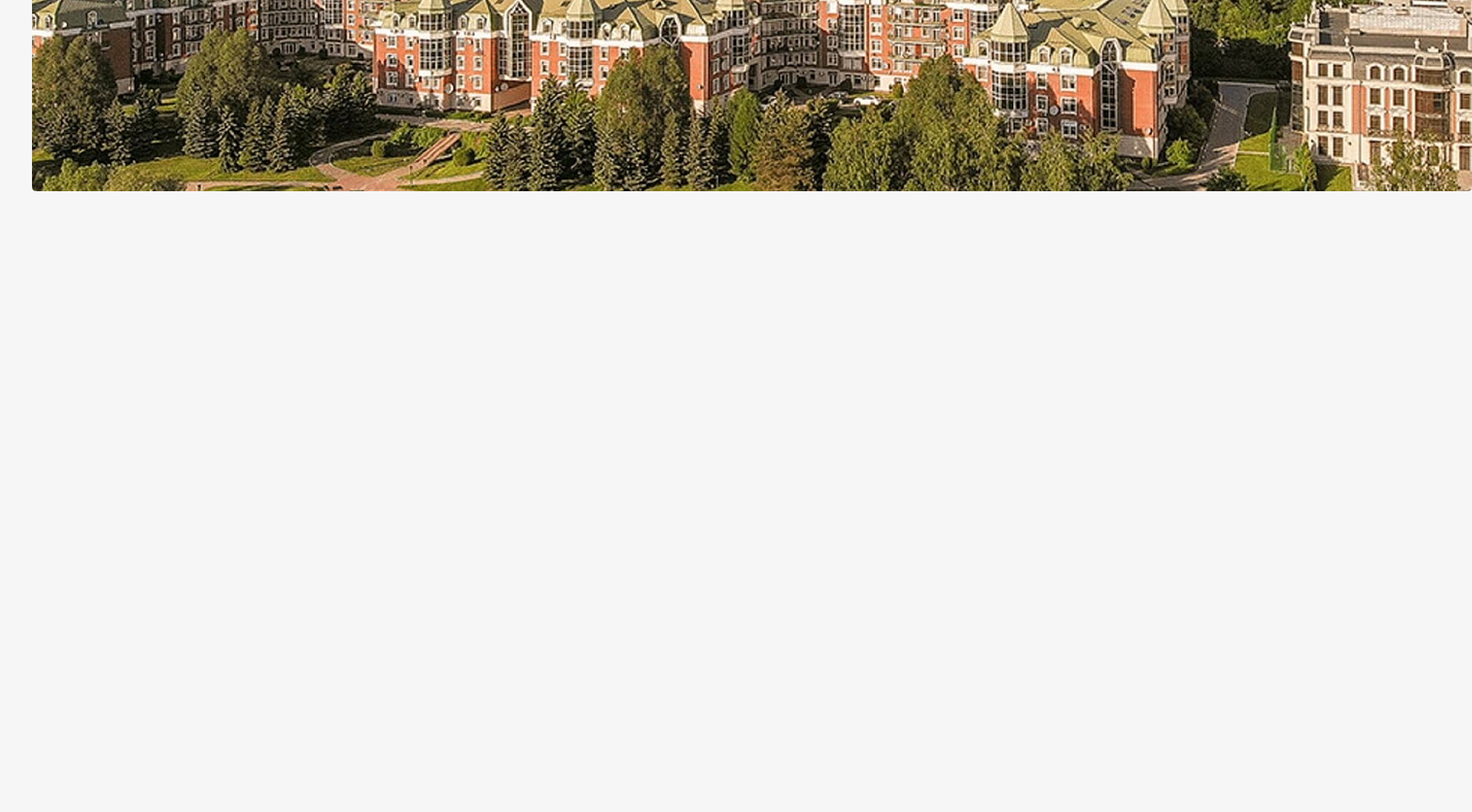
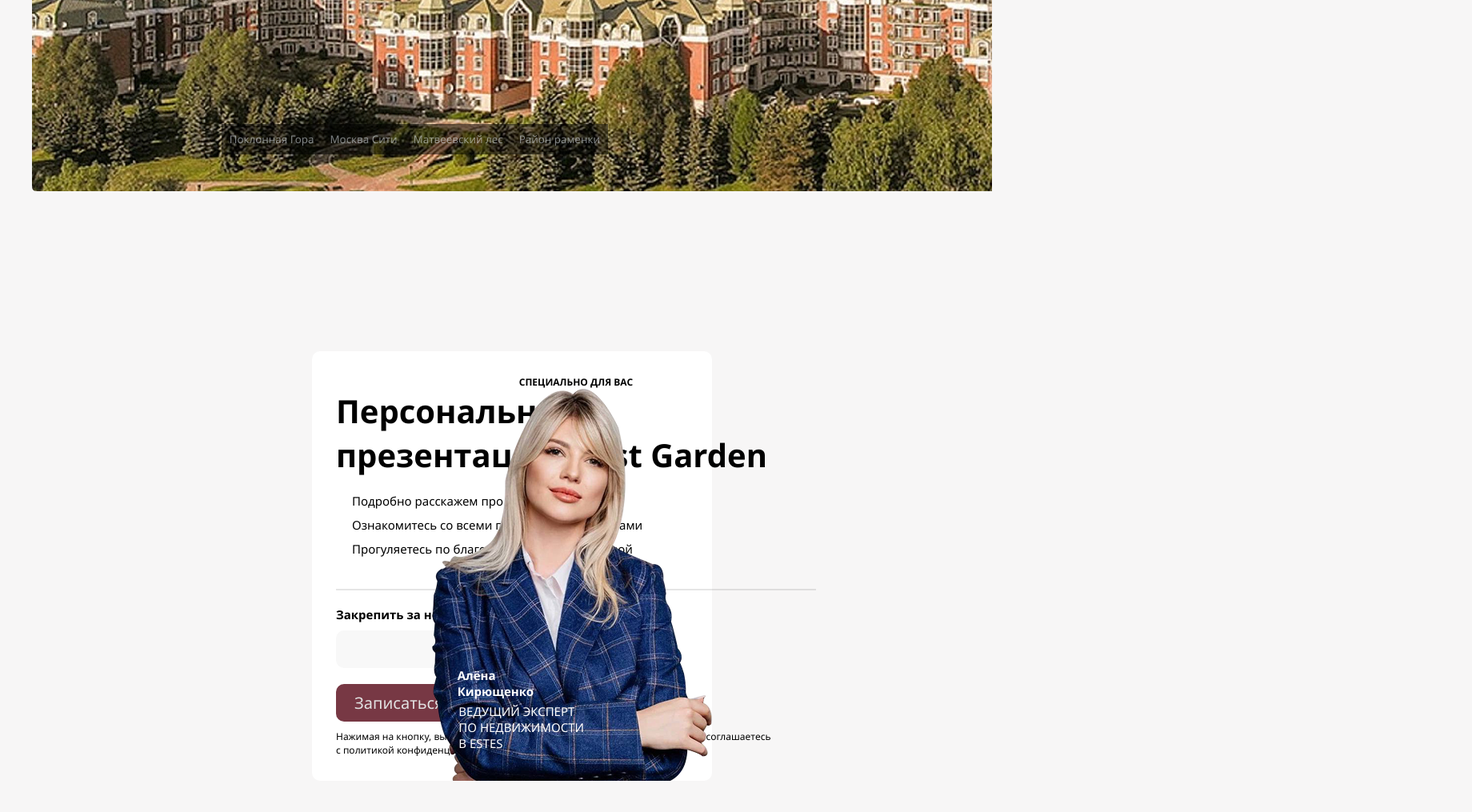
Before and after one commit to WugiWugi/Residential-complex, a React (Vite) app: page / in a window 1280 px wide. Shown: the part 3863-4878 px from the top of the page at 80% size, 1840 px wide, since content can reach past the window. Before the commit the page ends 4125 px from the top, so only its background shows below. Built offline with nearby package versions, Linux system fonts and the light colour scheme.

Commit message:
Проект Residential-complex

```diff
--- a/src/css/Demonstration-area.css
+++ b/src/css/Demonstration-area.css
@@ -1,28 +1,26 @@
-.Demonstration-area{
+.Demonstration-area {}
 
-}
-
-.demonstration-area__map-container{
+.demonstration-area__map-container {
     display: flex;
     flex-direction: column;
     align-items: center;
     text-align: center;
 }
 
-.demonstration-area-map-subtitle{
+.demonstration-area-map-subtitle {
     font-size: 1.9em;
 }
 
-.demonstration-area__map-title{
+.demonstration-area__map-title {
     font-size: 4em;
     margin-bottom: 40px;
 }
 
-.demonstration-area__information{
+.demonstration-area__information {
     font-size: 2em;
 }
 
-.demonstration-area__panoram{
+.demonstration-area__panoram {
     font-size: 2em;
     display: flex;
     justify-content: center;
@@ -35,12 +33,126 @@
     margin: 20px 0px 100px 0px;
 }
 
-.demonstration-area__container{
-
+.demonstration-area__container {
+    position: relative;
 }
 
-.demonstration-area__container-title{
+.demonstration-area__container-title {
     text-align: center;
     font-size: 3.5em;
     margin-bottom: 20px;
 }
+
+.demonstration-area__img-container {
+    display: flex;
+    max-width: 2000px;
+    gap: 20px;
+    overflow-x: auto;
+}
+
+.demonstration-area__poklonnaya-Mountain,
+.demonstration-area__moscow-city,
+.demonstration-area__matveevsky-forest,
+.demonstration-area__ramenki-district {
+    padding: 10px;
+    background-color: hsl(0, 0%, 0%, 50%);
+    border: 0px;
+    color: hsl(208, 100%, 97%, 50%);
+    cursor: pointer;
+}
+
+.demonstration-area__rayon-demonstration-btn {
+    position: absolute;
+    bottom: 5%;
+    right: 40%;
+}
+
+.persional__presentation {
+    margin: 200px 350px;
+    background-color: #ffffff;
+    border-radius: 10px;
+    padding: 30px;
+    position: relative;
+}
+
+.persional__presentation-container {
+    width: 600px;
+}
+
+.persional__presentation-subtitle {
+    text-align: center;
+    font-size: 1.2em;
+}
+
+.persional__presentation-title {
+    font-size: 4em;
+}
+
+.persional__presentation-list-container {
+    margin: 20px;
+}
+
+.persional__presentation-list {
+    list-style: none;
+    display: flex;
+    flex-direction: column;
+    gap: 10px;
+}
+
+.persional__presentation-list-item {
+    font-size: 1.5em;
+}
+
+.border {
+    border: 1px solid hsl(0, 0%, 0%, 10%);
+    margin: 40px 0px 20px 0px;
+}
+
+.persional__presentation-form-title {
+    font-size: 1.5em;
+    font-weight: 600;
+}
+
+.pesrional__presentation-form-btn,
+.pesrional__presentation-form-text-field {
+    margin: 10px 10px 10px 0px;
+    padding: 10px 23px;
+    border-radius: 10px;
+    border: none;
+    background-color: rgb(248, 248, 248);
+    font-size: 2em;
+}
+
+.pesrional__presentation-form-btn {
+    background-color: #773844;
+    color: rgb(226, 226, 226);
+}
+
+.persional__presentation-footer {
+    font-size: 1.2em;
+}
+
+.persional__presentation__women-img {
+    position: absolute;
+    bottom: -3px;
+    right: 0px;
+}
+
+.persional__presentation__women-name,
+.persional__presentation__women-specialisation {
+    position: absolute;
+    color: #ffffff;
+    z-index: 3;
+    font-size: 1.5em;
+}
+
+.persional__presentation__women-name {
+    bottom: 105px;
+    right: 223px;
+    font-weight: 700;
+}
+
+.persional__presentation__women-specialisation {
+    bottom: 40px;
+    right: 160px;
+}
--- a/src/pages/Demonstration-area.jsx
+++ b/src/pages/Demonstration-area.jsx
@@ -2,6 +2,7 @@
 import map from '../assets/map.png'
 import rayon from '../assets/img (1).jpg'
 import panorama from '../assets/icon/panorama.png'
+import women from '../assets/women.png'
 
 function DemonstrationArea() {
     return (
@@ -16,7 +17,43 @@
                 </div>
                 <div className="demonstration-area__container">
                     <h2 className="demonstration-area__container-title">Наслайждайтесь видами<br />из окон своей квартиры</h2>
-                    <img src={rayon} alt="rayon-img" />
+                    <div className="demonstration-area__img-container">
+                        <img src={rayon} alt="rayon-img" />
+                        <img src={rayon} alt="rayon-img" />
+                        <img src={rayon} alt="rayon-img" />
+                        <div className="demonstration-area__rayon-demonstration-btn">
+                            <button className="demonstration-area__poklonnaya-Mountain">Поклонная Гора</button>
+                            <button className="demonstration-area__moscow-city">Москва Сити</button>
+                            <button className="demonstration-area__matveevsky-forest">Матвеевский лес</button>
+                            <button className="demonstration-area__ramenki-district">Район раменки</button>
+                        </div>
+                    </div>
+                </div>
+
+                <div className="persional__presentation">
+                    <div className="persional__presentation-container">
+                        <h2 className="persional__presentation-subtitle">СПЕЦИАЛЬНО ДЛЯ ВАС</h2>
+                        <h1 className="persional__presentation-title">Персональная<br />презентация West Garden</h1>
+                        <nav className="persional__presentation-list-container">
+                            <ul className="persional__presentation-list">
+                                <li className="persional__presentation-list-item">Подробно расскажем про жилой комплекс</li>
+                                <li className="persional__presentation-list-item">Ознакомитесь со всеми планировками и ценами</li>
+                                <li className="persional__presentation-list-item">Прогуляетесь по благоустроенной набережной</li>
+                            </ul>
+                        </nav>
+                        <div className="border"></div>
+                        <form className="persional__presentation-form">
+                            <label htmlFor="" className="persional__presentation-form-title">Закрепить за номером</label><br />
+                            <input type="text" className="pesrional__presentation-form-text-field" />
+                            <button className="pesrional__presentation-form-btn">Записаться на презентацию</button>
+                        </form>
+                        <p className="persional__presentation-footer">Нажимая на кнопку, вы даёте согласие на обработку персональных данных и соглашаетесь<br /> с политикой конфиденциальности</p>
+                    </div>
+                    <div className="persional__presentation__women-img">
+                        <img src={women} alt="Women-img" />
+                        <p className="persional__presentation__women-name">Алёна<br />Кирющенко</p>
+                        <p className="persional__presentation__women-specialisation">ВЕДУЩИЙ ЭКСПЕРТ<br /> ПО НЕДВИЖИМОСТИ<br /> В ESTES</p>
+                    </div>
                 </div>
             </section>
         </>
```
Also changed, not shown: src/assets/women.png (added). Lines whose indentation alone changed are shown as unchanged.
